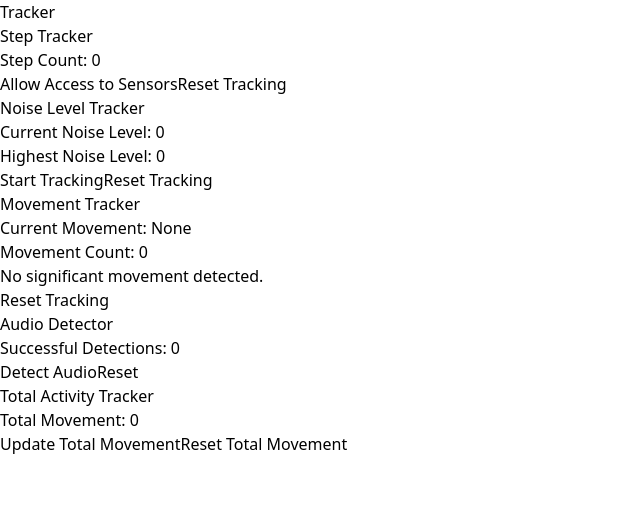
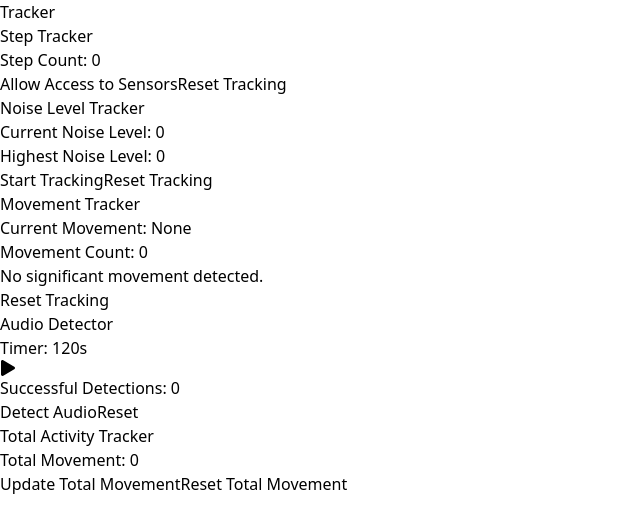
Before and after one commit to LathithaKunana/tracker-fullstack-app, a React (Vite) app in the folder tracker-app-frontend/: page / in a window 1280 px wide. Shown: the top 528 px of the page, without its empty margins (0-640 px from the left). Built offline with nearby package versions, Linux system fonts and the light colour scheme.

Commit message:
added more features on the audio detector

```diff
--- a/tracker-app-frontend/package.json
+++ b/tracker-app-frontend/package.json
@@ -13,7 +13,8 @@
     "axios": "^1.7.7",
     "lottie-react": "^2.4.0",
     "react": "^18.3.1",
-    "react-dom": "^18.3.1"
+    "react-dom": "^18.3.1",
+    "react-icons": "^5.3.0"
   },
   "devDependencies": {
     "@eslint/js": "^9.11.1",
--- a/tracker-app-frontend/src/components/AudioDetector.jsx
+++ b/tracker-app-frontend/src/components/AudioDetector.jsx
@@ -1,15 +1,25 @@
-import React, { useState, useEffect } from 'react';
+import React, { useState, useEffect, useRef } from 'react';
 import axios from 'axios';
+import { FaPlay, FaPause, FaTrash } from 'react-icons/fa';
 
 const AudioDetector = () => {
     const [songInfo, setSongInfo] = useState(null);
     const [status, setStatus] = useState('');
     const [isDetecting, setIsDetecting] = useState(false);
+    const [timer, setTimer] = useState(120);
+    const [isTimerRunning, setIsTimerRunning] = useState(false);
+    const [tracklistVisible, setTracklistVisible] = useState(false);
+    const [currentSongActivity, setCurrentSongActivity] = useState(0);
 
-    // Load the detection count from localStorage when the component mounts
+    const [tracklist, setTracklist] = useState(() => {
+        return JSON.parse(localStorage.getItem('tracklist')) || [];
+    });
+
     const [detectionCount, setDetectionCount] = useState(() => {
         return parseInt(localStorage.getItem("detectionCount")) || 0;
     });
+
+    const lastActivitySnapshot = useRef(0);
 
     const handleAudioDetection = async () => {
         setStatus('Requesting microphone access...');
@@ -17,7 +27,6 @@ const AudioDetector = () => {
         try {
             const stream = await navigator.mediaDevices.getUserMedia({ audio: true });
             setStatus('Recording audio...');
-
             const audioContext = new (window.AudioContext || window.webkitAudioContext)();
             const source = audioContext.createMediaStreamSource(stream);
             const recorder = new MediaRecorder(stream);
@@ -43,19 +52,35 @@ const AudioDetector = () => {
                     });
 
                     if (response.data.status.code === 0 && response.data.metadata.music?.length > 0) {
-                        setSongInfo(response.data.metadata.music[0]);
+                        const detectedSong = response.data.metadata.music[0];
+
+                        // If there's a previous song, save its activity to the tracklist
+                        if (songInfo) {
+                            const updatedTracklist = [...tracklist, {...songInfo, activityTotal: currentSongActivity}];
+                            setTracklist(updatedTracklist);
+                            localStorage.setItem('tracklist', JSON.stringify(updatedTracklist));
+                        }
+
+                        setSongInfo(detectedSong);
                         setStatus('');
 
-                        // Increment and save detection count
                         const newDetectionCount = detectionCount + 1;
                         setDetectionCount(newDetectionCount);
                         localStorage.setItem("detectionCount", newDetectionCount);
+
+                        // Reset the current song activity for the new song
+                        setCurrentSongActivity(0);
+                        setTimer(120);
+                        setIsTimerRunning(true);
+
+                        // Take a snapshot of the current total activity
+                        lastActivitySnapshot.current = getTotalActivityFromComponents();
+
                     } else {
                         setStatus('No song detected');
                     }
                 } catch (error) {
                     setStatus('Error detecting song: ' + (error.response?.data?.status?.msg || error.message));
-                    console.error('Detection Error:', error);
                 } finally {
                     setIsDetecting(false);
                 }
@@ -71,14 +96,46 @@ const AudioDetector = () => {
 
         } catch (error) {
             setStatus('Microphone access denied or detection failed.');
-            console.error('Error:', error);
             setIsDetecting(false);
         }
     };
 
-    const renderArtists = (artists) => {
-        if (!artists) return 'Unknown Artist';
-        return artists.map(artist => artist.name).join(', ');
+    const getTotalActivityFromComponents = () => {
+        const stepCount = parseInt(localStorage.getItem("stepCount")) || 0;
+        const movementCount = parseInt(localStorage.getItem("movementCount")) || 0;
+        const highestNoiseLevel = parseInt(localStorage.getItem("highestNoiseLevel")) || 0;
+        const currentDetectionCount = parseInt(localStorage.getItem("detectionCount")) || 0;
+
+        return stepCount + movementCount + highestNoiseLevel + currentDetectionCount;
+    };
+
+    useEffect(() => {
+        if (isTimerRunning && timer > 0) {
+            const interval = setInterval(() => {
+                setTimer((prev) => prev - 1);
+
+                const currentTotalActivity = getTotalActivityFromComponents();
+                const activityDelta = currentTotalActivity - lastActivitySnapshot.current;
+                setCurrentSongActivity((prev) => prev + activityDelta);
+                lastActivitySnapshot.current = currentTotalActivity;
+
+                if (timer - 1 === 0) {
+                    handleAudioDetection();
+                }
+            }, 1000);
+
+            return () => clearInterval(interval);
+        }
+    }, [isTimerRunning, timer]);
+
+    const toggleTimer = () => {
+        setIsTimerRunning((prev) => !prev);
+    };
+
+    const deleteSong = (index) => {
+        const updatedTracklist = tracklist.filter((_, i) => i !== index);
+        setTracklist(updatedTracklist);
+        localStorage.setItem('tracklist', JSON.stringify(updatedTracklist));
     };
 
     return (
@@ -91,46 +148,80 @@ const AudioDetector = () => {
                     {status}
                 </p>
             )}
+            <div className="text-center mb-4 flex items-center justify-center">
+                <span className="text-lg font-semibold text-gray-700 mr-4">Timer: {timer}s</span>
+                {isTimerRunning ? (
+                    <FaPause onClick={toggleTimer} className="text-gray-600 cursor-pointer" />
+                ) : (
+                    <FaPlay onClick={toggleTimer} className="text-gray-600 cursor-pointer" />
+                )}
+            </div>
             {songInfo && (
                 <div className="bg-gray-100 p-4 rounded-lg shadow-inner text-gray-800 mb-6">
                     <h3 className="text-lg font-semibold text-center">
                         {songInfo.title || 'Unknown Title'}
                     </h3>
                     <p className="text-center text-gray-600">
-                        {renderArtists(songInfo.artists)}
+                        {songInfo.artists?.map(artist => artist.name).join(', ') || 'Unknown Artist'}
                     </p>
-                    {songInfo.album && (
                     <p className="text-center text-gray-600">
-                            Album: {songInfo.album.name || 'Unknown Album'}
+                        Album: {songInfo.album?.name || 'Unknown Album'}
                     </p>
-                    )}
                     <img
                         src="/api/placeholder/320/320"
                         alt="Album Cover"
                         className="w-32 h-32 mx-auto rounded-md my-2 bg-gray-200"
                     />
+                    <p className="text-center mt-4 text-lg font-semibold text-indigo-600">
+                        Current Song Activity: {currentSongActivity}
+                    </p>
                 </div>
             )}
-            <p className="text-center text-lg font-semibold text-indigo-600 mb-6">
+            <p className="text-center text-lg font-semibold text-indigo-600 mb-6 cursor-pointer" onClick={() => setTracklistVisible(!tracklistVisible)}>
                 Successful Detections: {detectionCount}
             </p>
-
+            {tracklistVisible && (
+                <div className="bg-gray-200 rounded-lg shadow-inner mb-4 p-4 max-h-60 overflow-y-auto">
+                    <ul>
+                        {tracklist.map((song, index) => (
+                            <li key={index} className="border-b border-gray-300 py-2 flex justify-between items-center">
+                                <div>
+                                    <p className="font-semibold">{song.title || 'Unknown Title'}</p>
+                                    <p className="text-gray-600">{song.artists?.map(artist => artist.name).join(', ') || 'Unknown Artist'}</p>
+                                    <p className="text-indigo-600">Total Activity: {song.activityTotal}</p>
+                                </div>
+                                <FaTrash
+                                    className="text-red-500 cursor-pointer"
+                                    onClick={() => deleteSong(index)}
+                                />
+                            </li>
+                        ))}
+                    </ul>
+                </div>
+            )}
             <button
                 onClick={handleAudioDetection}
-                    className={`w-full py-2 px-4 text-white rounded-lg text-lg font-semibold ${
-                        isDetecting ? 'bg-gray-400 cursor-not-allowed' : 'bg-gray-500 hover:bg-gray-700'
-                    }`}
+                className={`w-full py-2 px-4 text-white rounded-lg text-lg font-semibold ${isDetecting ? 'bg-gray-400 cursor-not-allowed' : 'bg-gray-500 hover:bg-gray-700'}`}
                 disabled={isDetecting}
             >
                 {isDetecting ? 'Detecting...' : 'Detect Audio'}
             </button>
             <button
-                    onClick={() => setSongInfo(null)}
+                onClick={() => {
+                    if (songInfo) {
+                        const updatedTracklist = [...tracklist, {...songInfo, activityTotal: currentSongActivity}];
+                        setTracklist(updatedTracklist);
+                        localStorage.setItem('tracklist', JSON.stringify(updatedTracklist));
+                    }
+                    setSongInfo(null);
+                    setCurrentSongActivity(0);
+                    setTimer(120);
+                    lastActivitySnapshot.current = getTotalActivityFromComponents();
+                }}
                 className="mt-4 w-full py-2 px-4 bg-neutral-800 hover:bg-neutral-950 text-white rounded-lg text-lg font-semibold"
             >
                 Reset
             </button>
-
         </div>
     );
 };
```
Also changed, not shown: 1 other file (tests, documents, lock files or other folders). Lines whose indentation alone changed are shown as unchanged.
